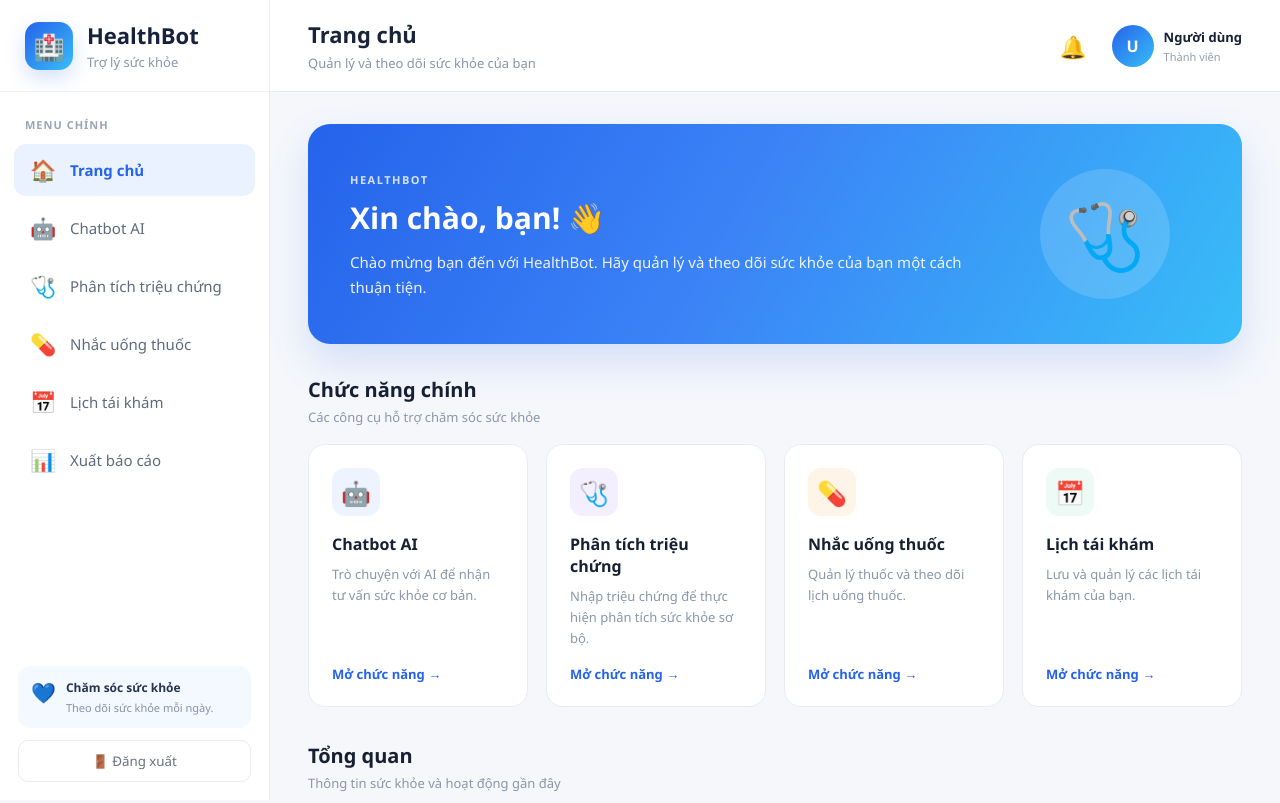
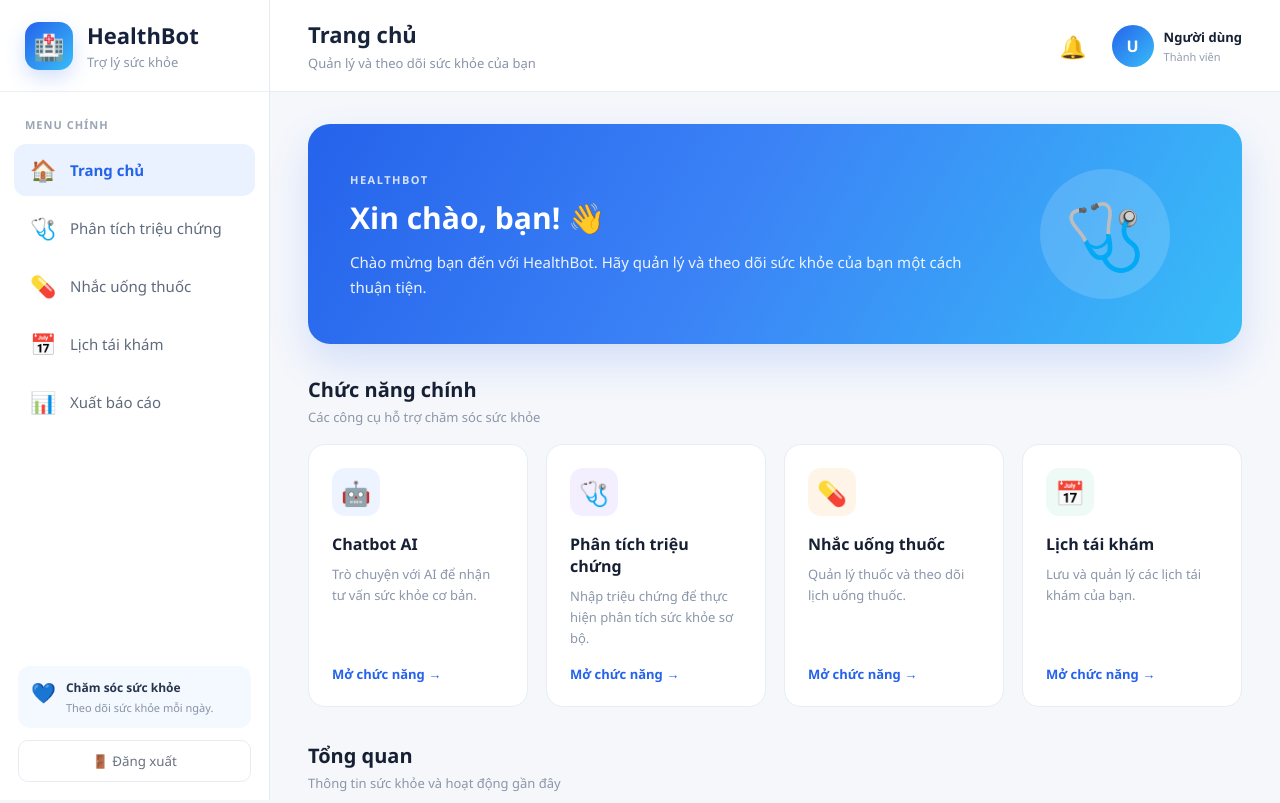
Before and after one commit to Trang-ntt/Chatbot-tu-van-suc-khoe, a plain HTML site: page static/home.html in a window 1280 px wide. Shown: the top 803 px of the page. Drawn offline with Linux system fonts and the light colour scheme.

Commit message:
Remove legacy chatbot navigation from old dashboard

```diff
--- a/static/home.html
+++ b/static/home.html
@@ -29,11 +29,6 @@
           <a href="/home" class="menu-item active">
             <span class="menu-icon">🏠</span>
             <span>Trang chủ</span>
-          </a>
-
-          <a href="/chat" class="menu-item">
-            <span class="menu-icon">🤖</span>
-            <span>Chatbot AI</span>
           </a>
 
           <a href="/symptoms" class="menu-item">
```
